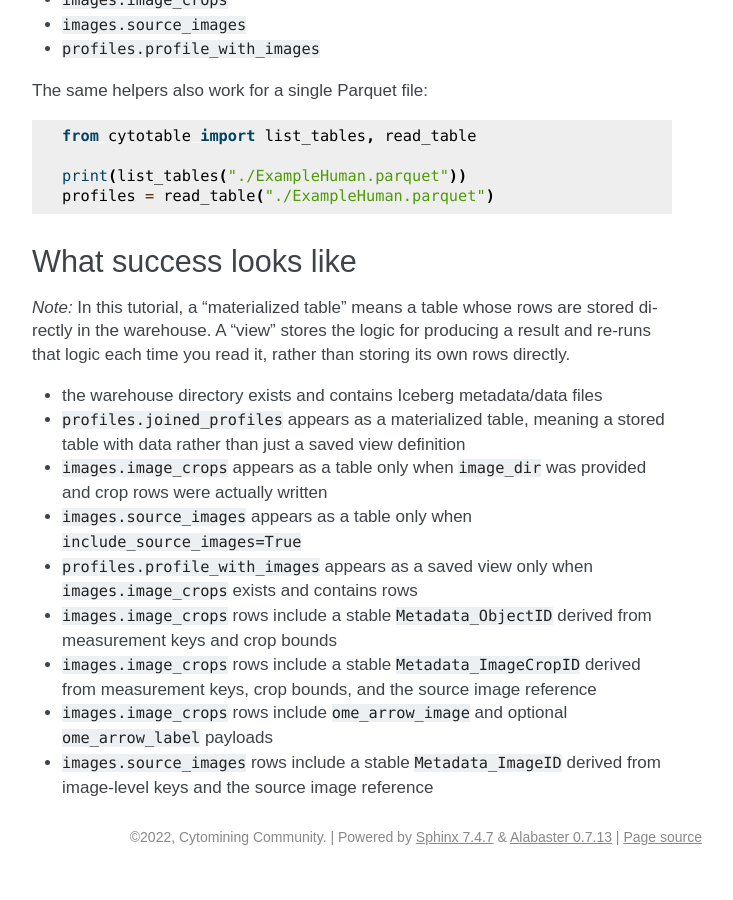
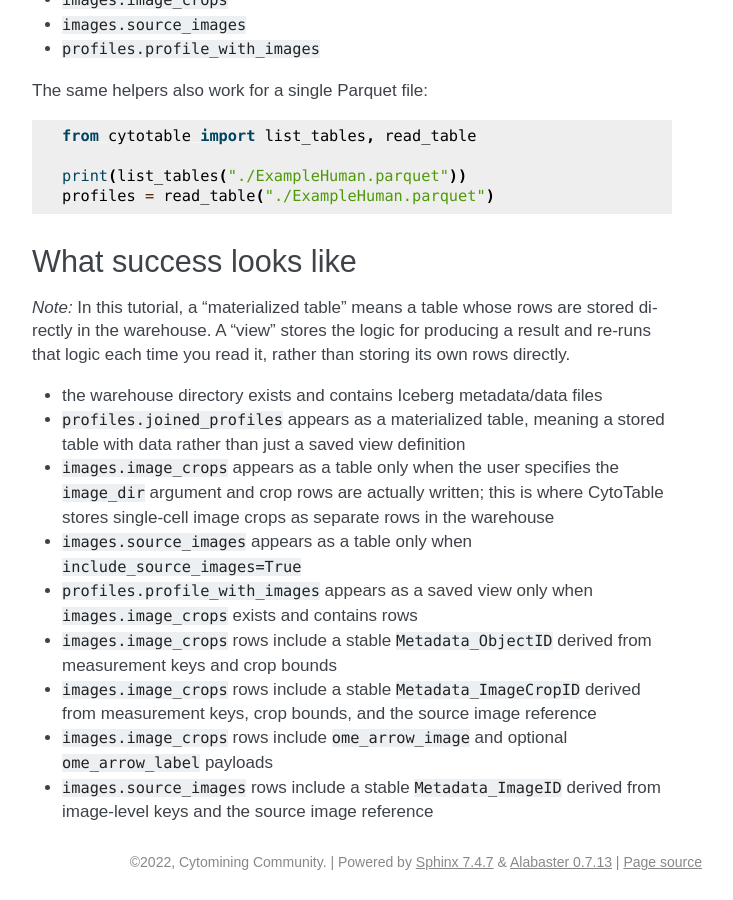
Before and after one commit to cytomining/CytoTable, a Sphinx documentation site: the page built from docs/source/tutorials/iceberg_warehouse_with_images.md, in a window 1280 px wide and 900 px high, scrolled down 5139 px. Shown: the whole window, without its empty margins (438-1171 px from the left). Built offline with Sphinx 7.4.7, drawn with Linux system fonts in a browser that asks for light colours; pages that are not in the unit, such as notebooks, are missing from menus; before the commit the page ends 6014 px from its top, so only the background shows below that.

Commit message:
docs update
Co-Authored-By: Gregory Way <gregory.way@gmail.com>

```diff
--- a/docs/source/tutorials/iceberg_warehouse_with_images.md
+++ b/docs/source/tutorials/iceberg_warehouse_with_images.md
@@ -241,7 +241,9 @@ own rows directly.
 - the warehouse directory exists and contains Iceberg metadata/data files
 - `profiles.joined_profiles` appears as a materialized table, meaning a stored
   table with data rather than just a saved view definition
-- `images.image_crops` appears as a table only when `image_dir` was provided and crop rows were actually written
+- `images.image_crops` appears as a table only when the user specifies the
+  `image_dir` argument and crop rows are actually written; this is where
+  CytoTable stores single-cell image crops as separate rows in the warehouse
 - `images.source_images` appears as a table only when `include_source_images=True`
 - `profiles.profile_with_images` appears as a saved view only when `images.image_crops` exists and contains rows
 - `images.image_crops` rows include a stable `Metadata_ObjectID` derived from measurement keys and crop bounds
```
